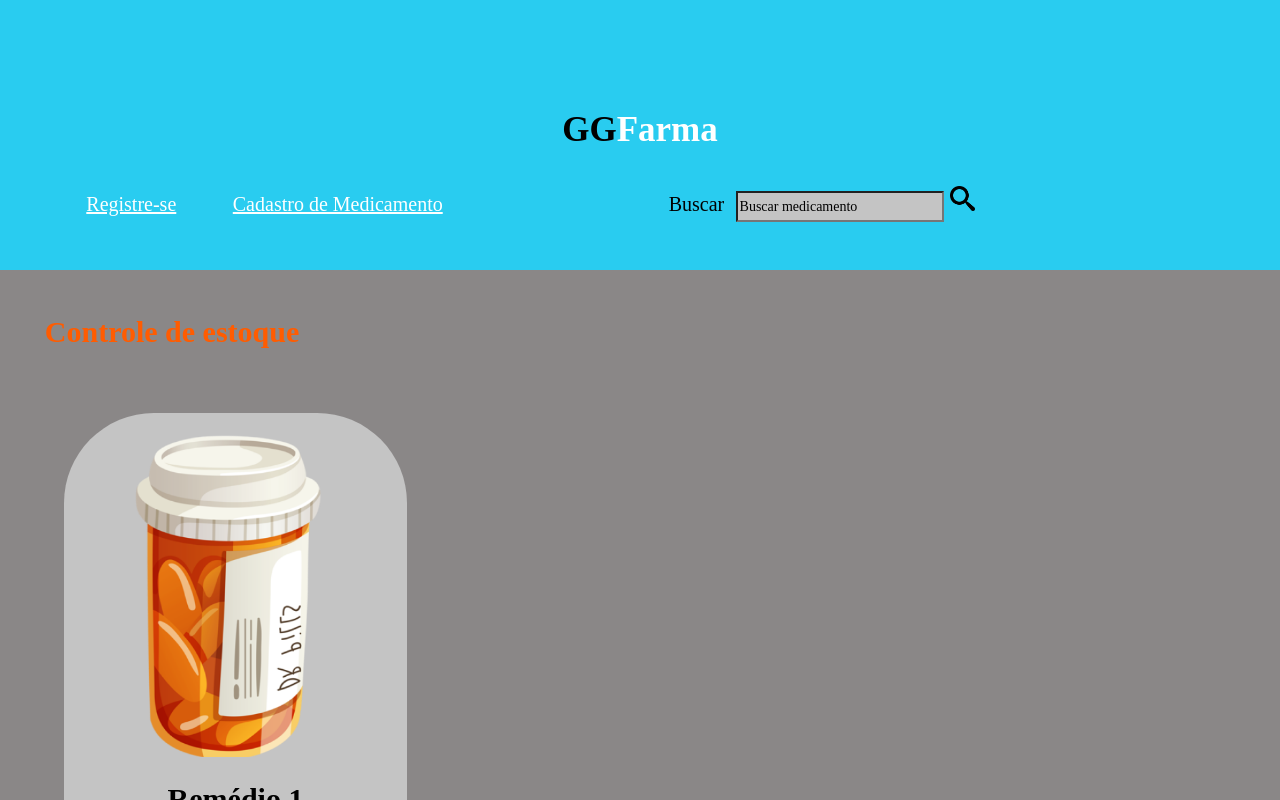
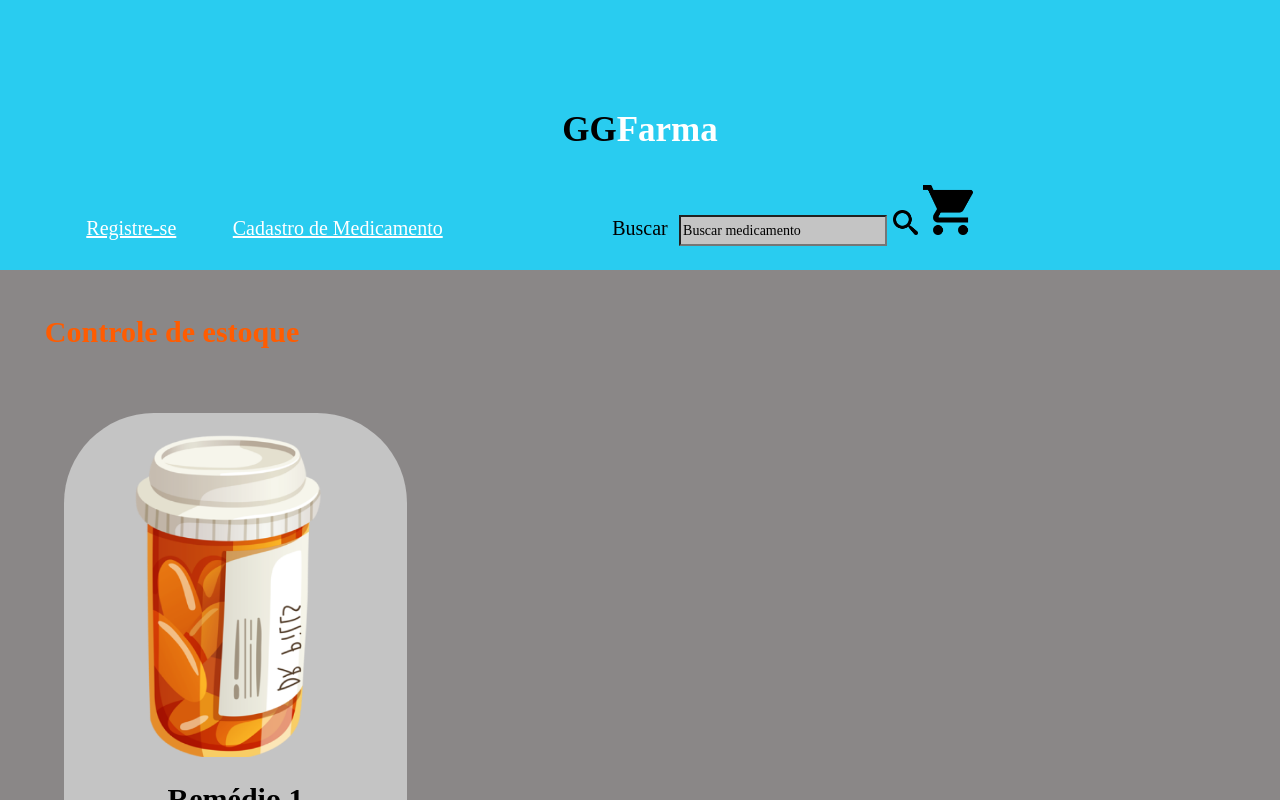
Before and after one commit to gdefreitas/Projeto-Talentos, a React (Create React App) app in the folder ggfarma/: page / in a window 1280 px wide. Shown: the top 800 px of the page. Built offline with nearby package versions, Linux system fonts and the light colour scheme; a web font is replaced by a local one.

Commit message:
first commit

```diff
--- a/ggfarma/src/components/header/header.css
+++ b/ggfarma/src/components/header/header.css
@@ -30,7 +30,7 @@ a{
     font-size: 20px;
     font-family: 'Revalia', cursive;
     margin-right: 1%;
-    margin-left: 15%;
+    margin-left: 10%;
 }
 
 .search-button{
@@ -69,7 +69,7 @@ a{
 
     height: 50px;
     width: 50px;
-    margin-left: 15%;
+    margin-left: 1%;
 
 
 }
```
